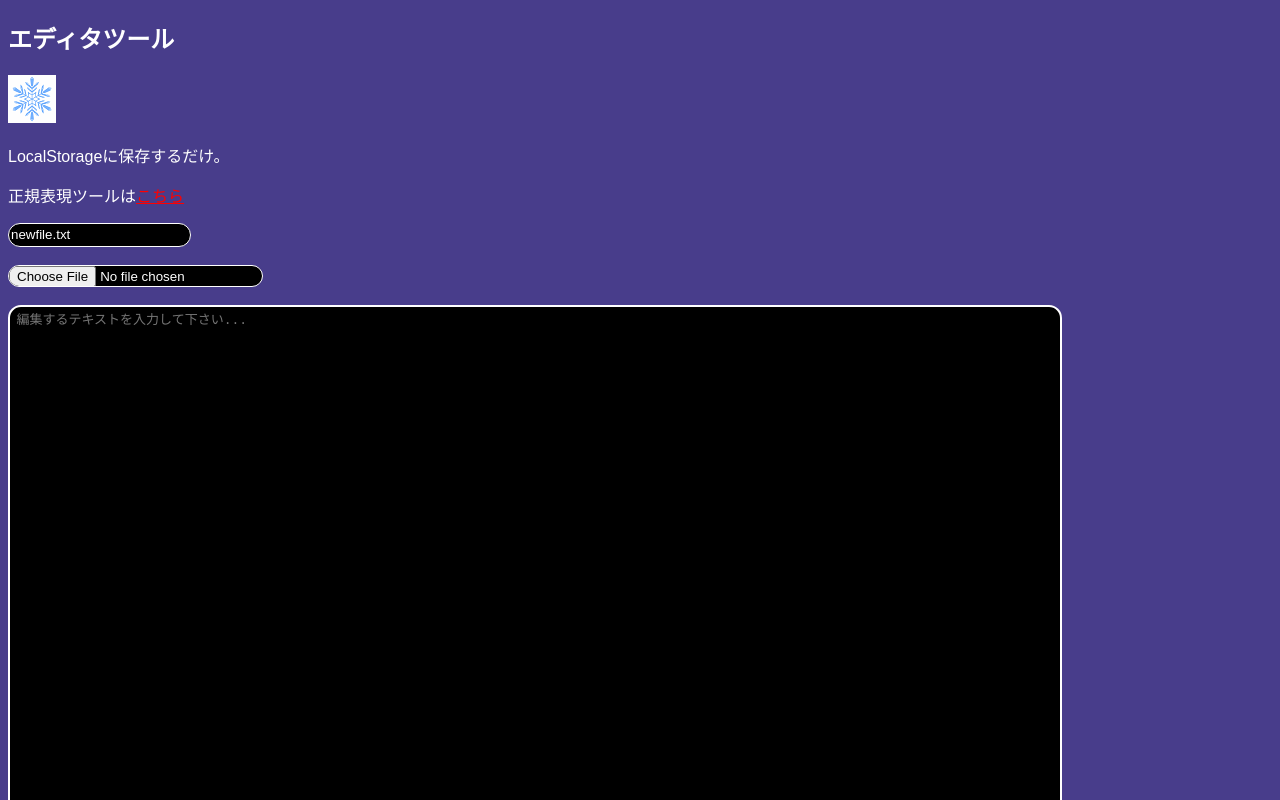
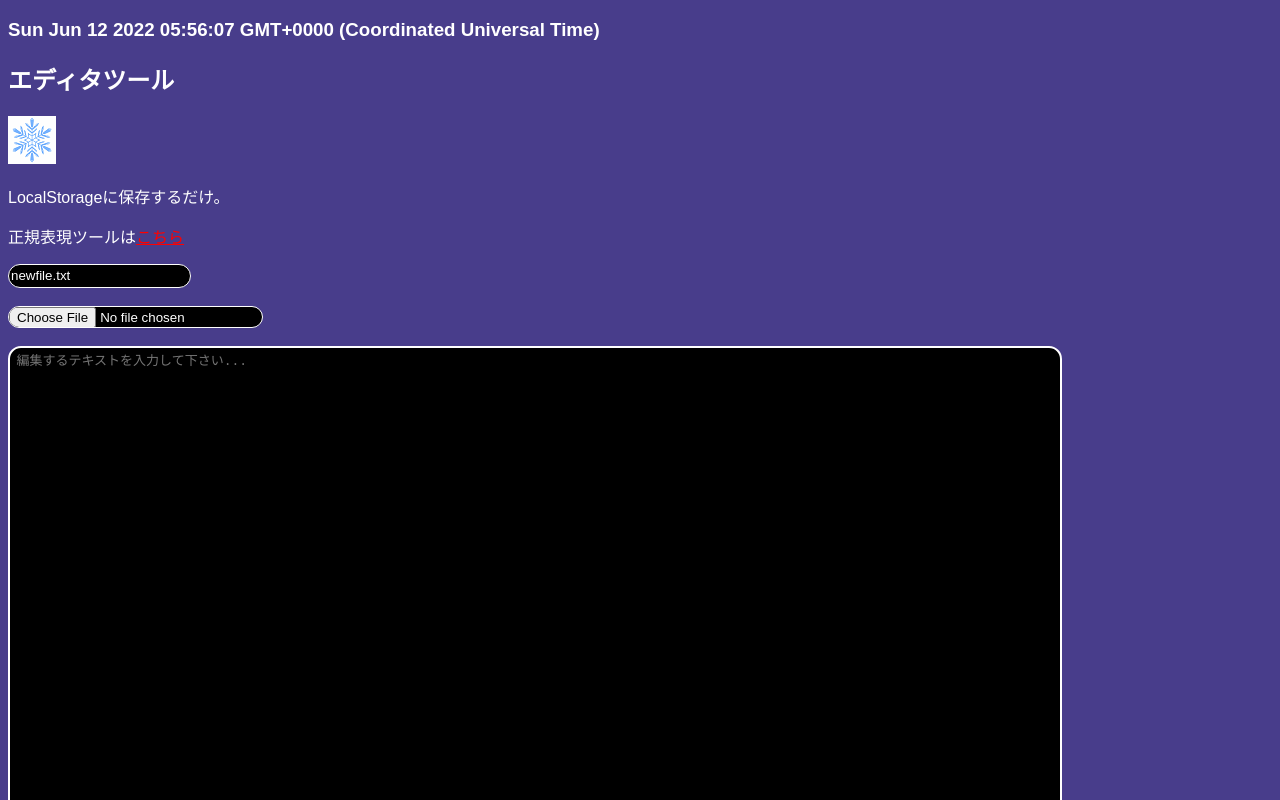
Before and after one commit to tomii-zoo/tomii-zoo.github.io, a plain HTML site: page index.html in a window 1280 px wide. Shown: the top 800 px of the page. Drawn offline with Linux system fonts and the light colour scheme.

Commit message:
add callender

```diff
--- a/index.html
+++ b/index.html
@@ -7,6 +7,7 @@
         <script src="./js/index.js"></script>
     </head>
     <body>
+        <h3 id="time"></h3>
         <h2>エディタツール</h2>
         <img src="favicon.ico">
         <p>LocalStorageに保存するだけ。</p>
@@ -35,6 +36,7 @@
 
             <script>
                 initialize();
+                setTime();
             </script>
         </div>
         <a href="https://github.com/tomii-zoo/tomii-zoo.github.io">github</a><br/>
--- a/js/index.js
+++ b/js/index.js
@@ -13,6 +13,12 @@ const ButtonBinaryID = "binary";
 const ButtonClearID = "clear";
 
 const InitializeValue = "input your text...";
+
+function setTime() {
+  const text = document.getElementById("time");
+  const date = new Date();
+  text.textContent = date;
+}
 
 /**
  * Reference TextArea Value
```
